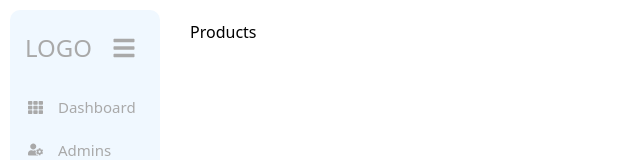
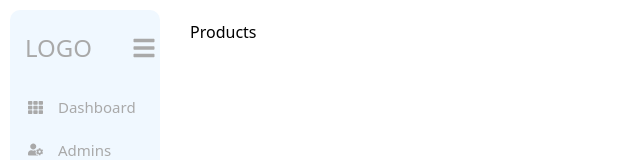
Before and after one commit to ceejayps/admin_dash_react, a React (Create React App) app: page /products in a window 1280 px wide. Shown: the top 160 px of the page, without its empty margins (0-640 px from the left). Built offline with nearby package versions, Linux system fonts and the light colour scheme.

Commit message:
Update SideBar.jsx

```diff
--- a/src/components/SideBar.jsx
+++ b/src/components/SideBar.jsx
@@ -48,7 +48,7 @@ const SideBar = ({children}) => {
         <div style={{width: isOpen? '150px' : '50px'}} className="sidebar">
           <div  className="topSection" onClick={toggle}>
             <h1 style={{display: isOpen? 'block' : 'none'}} className="logo">LOGO</h1>
-            <div style={{marginLeft: isOpen? '20px' : '-5px'}} className="bars">
+            <div style={{marginLeft: isOpen? '40px' : '-5px'}} className="bars">
               <FaBars/>
             </div>
           </div>
```
